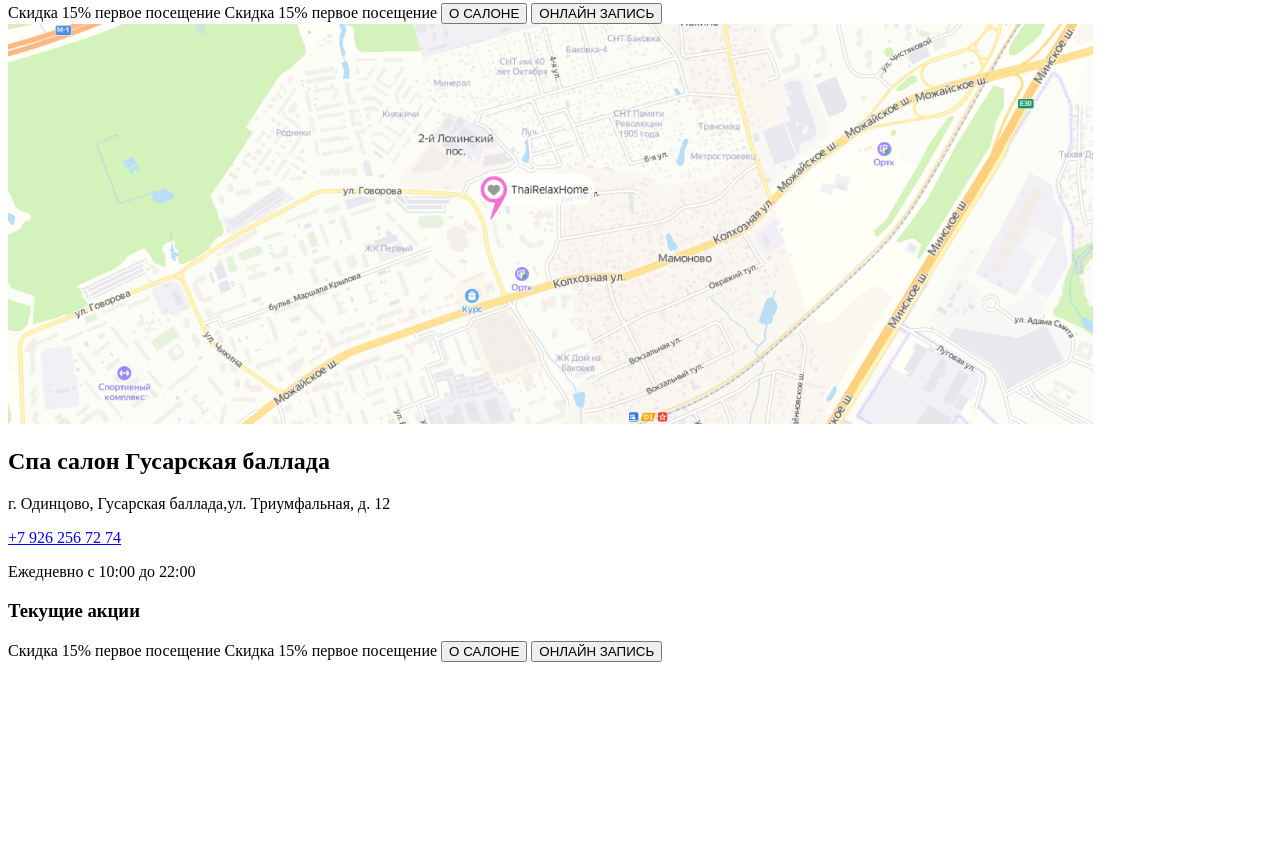
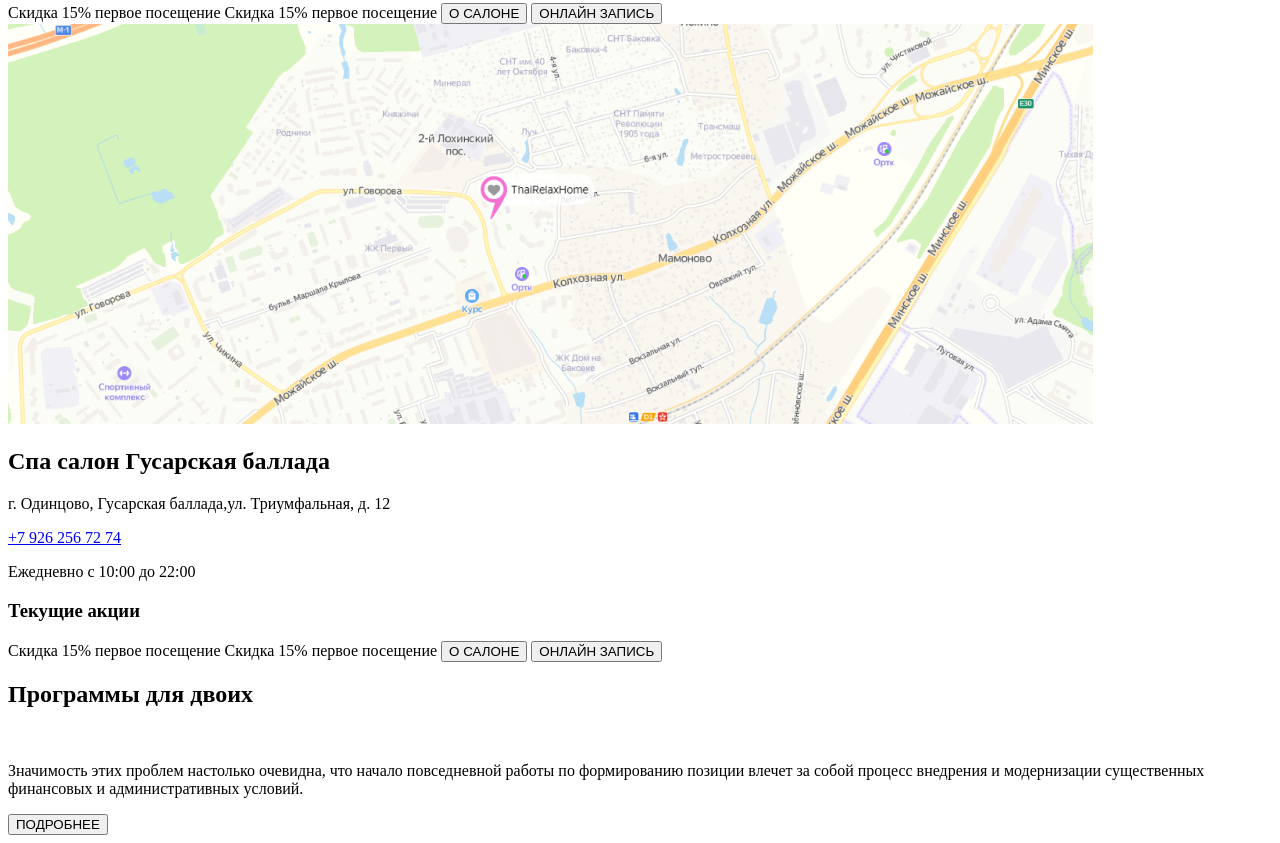
Before and after one commit to Kapibarra/ThaiSpa, a plain HTML site: page src/index.html in a window 1280 px wide. Shown: the part 6108-6951 px from the top of the page. Before the commit the page ends 6778 px from the top, so only its background shows below. Drawn offline with Linux system fonts and the light colour scheme.

Commit message:
programms markup

```diff
--- a/src/index.html
+++ b/src/index.html
@@ -318,6 +318,17 @@
             </div>
         </div>
         <!--Location ends-->
+        <!--Programms-->
+        <div class="programms__wrapper">
+            <div class="programms">
+                <div class="programms__title-wrapper">
+                    <h2>Программы для двоих </h2><img src="">
+                </div>
+                <p>Значимость этих проблем настолько очевидна, что начало повседневной работы по формированию позиции влечет за собой процесс внедрения и модернизации существенных финансовых и административных условий.</p>
+                <button>ПОДРОБНЕЕ</button>
+            </div>
+        </div>
+        <!--Programms end-->
     </div>
 </body>
 
--- a/src/scss/index.scss
+++ b/src/scss/index.scss
@@ -5,6 +5,7 @@
 @import "gifts.scss";
 @import "subscription.scss";
 @import "locations.scss";
+@import "programms.scss";
 @import url('https://fonts.googleapis.com/css2?family=Roboto:ital,wght@0,100;0,300;0,400;0,500;0,700;0,900;1,100;1,300;1,400;1,500;1,700;1,900&display=swap');
 html {
     line-height: 1.20;
--- /dev/null
+++ b/src/scss/programms.scss
@@ -0,0 +1,13 @@
+.programms__wrapper {
+    width: 100%;
+    max-width: 1903px;
+    margin-top: 60px;
+    background-image: url(../../src/img/programms-bg.png);
+    background-repeat: no-repeat;
+}
+
+.programms {
+    width: 100%;
+    max-width: 1440px;
+    margin: 0 auto;
+}
```
Also changed, not shown: src/img/programms-bg.png (added).
